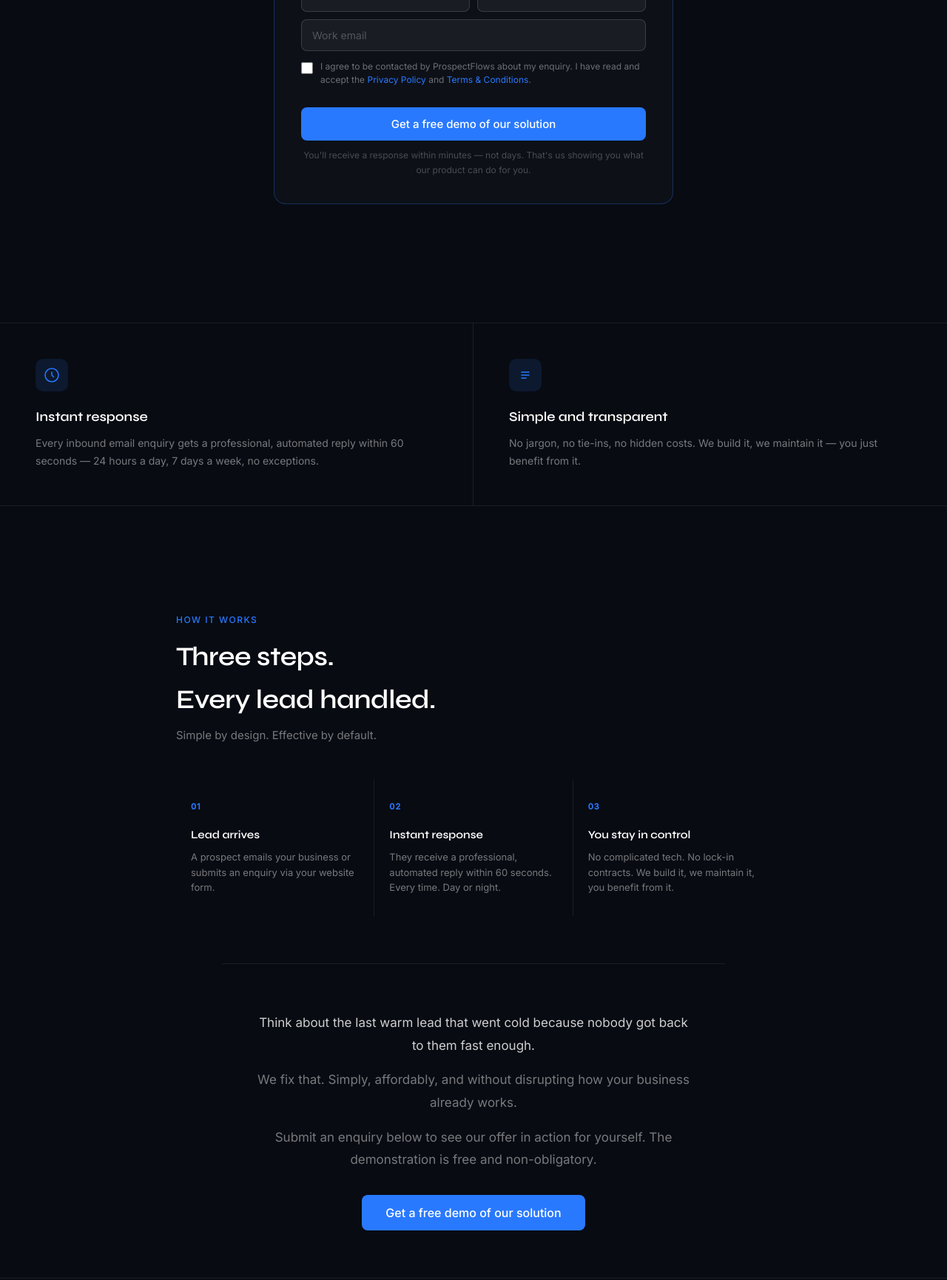
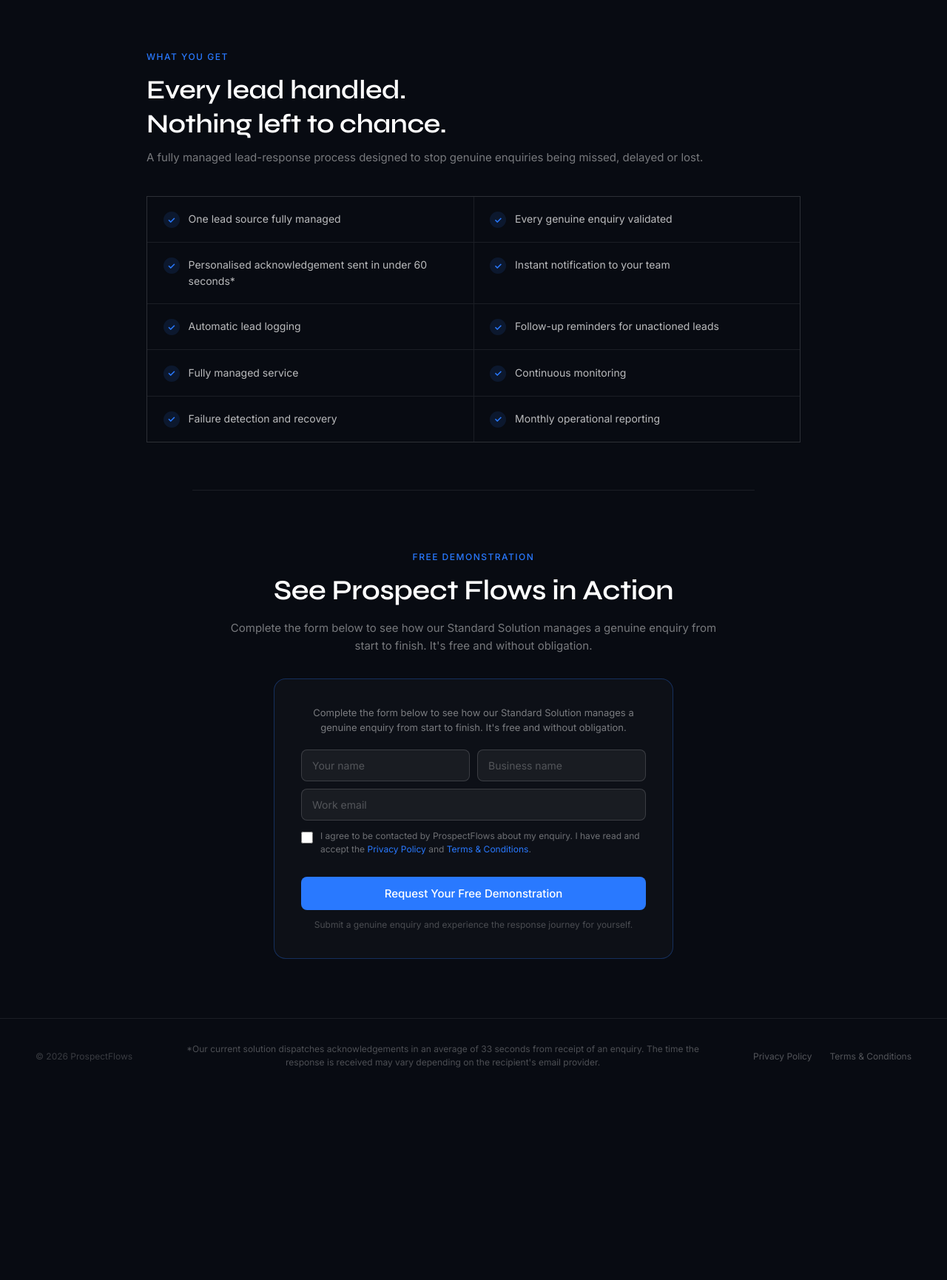
Before and after one commit to Prospect-Flows/prospect-flows, a plain HTML site: page index.html in a window 1280 px wide. Shown: the part 679-2409 px from the top of the page at 74% size. After the commit the page ends 2156 px from the top, so only its background shows below. Drawn offline with Linux system fonts and the light colour scheme.

Commit message:
Redesign landing page around the Standard Speed-to-Lead solution
Refocused the Prospect Flows landing page to position the business as an end-to-end lead management service rather than an email automation tool.

Changes include:

- Rewrote the hero section around the "Never let a hot lead go cold" positioning.
- Shifted messaging from technical implementation to customer outcomes.
- Replaced feature sections with a concise "What You Get" outcomes grid.
- Added the personalised acknowledgement in under 60 seconds* proposition.
- Updated the CTA to promote a free, no-obligation solution demonstration.
- Simplified the page structure while preserving the existing design language.
- Removed duplicated messaging and unnecessary sections.
- Moved the response-time disclaimer to the footer.
- Retained all existing functionality, including:
  - Web3Forms integration
  - hCaptcha validation
  - Google Analytics
  - Form routing
  - Existing styling and JavaScript behaviour

This establishes the landing page as the primary destination for Apollo outbound traffic and aligns it with the new Prospect Flows Standard Solution positioning.

```diff
--- a/index.html
+++ b/index.html
@@ -36,7 +36,7 @@
   .badge{display:inline-flex;align-items:center;gap:6px;background:var(--blue-dim);border:0.5px solid var(--blue-border);color:var(--blue);font-size:12px;padding:5px 14px;border-radius:20px;margin-bottom:2rem;letter-spacing:0.5px;font-weight:500}
   .badge::before{content:'';width:6px;height:6px;border-radius:50%;background:var(--blue);animation:pulse 2s infinite}
   @keyframes pulse{0%,100%{opacity:1}50%{opacity:0.3}}
-  h1{font-family:'Syne',sans-serif;font-size:62px;font-weight:600;line-height:1.1;letter-spacing:-2px;margin-bottom:1.5rem;color:#fff}
+  h1{font-family:'Syne',sans-serif;font-size:62px;font-weight:600;line-height:1.18;letter-spacing:-2px;margin-bottom:1.5rem;color:#fff;padding-bottom:0.06em}
   h1 em{color:var(--blue);font-style:normal}
   .sub{font-size:19px;color:var(--muted);line-height:1.7;margin-bottom:3rem;max-width:580px;margin-left:auto;margin-right:auto;font-weight:300}
   .sub strong{color:rgba(255,255,255,0.75);font-weight:400}
@@ -80,28 +80,77 @@
   .offer-cta{margin-top:2rem}
   .offer-btn{background:var(--blue);color:#fff;border:none;border-radius:8px;padding:14px 32px;font-size:16px;font-weight:500;font-family:'Inter',sans-serif;cursor:pointer;transition:background 0.2s}
   .offer-btn:hover{background:#1a6aff}
-  footer{border-top:0.5px solid var(--border);padding:2rem 3rem;display:flex;justify-content:space-between;align-items:center;font-size:12px;color:rgba(255,255,255,0.2)}
+  footer{border-top:0.5px solid var(--border);padding:2rem 3rem;display:grid;grid-template-columns:auto 1fr auto;gap:2rem;align-items:center;font-size:12px;color:rgba(255,255,255,0.2)}
   footer a{color:rgba(255,255,255,0.3);text-decoration:none}
   footer a:hover{color:var(--blue)}
+  .footer-disclaimer{max-width:720px;justify-self:center;text-align:center;color:rgba(255,255,255,0.28);line-height:1.5}
   .footer-links{display:flex;gap:1.5rem}
   .fade{opacity:0;transform:translateY(20px);transition:opacity 0.6s ease,transform 0.6s ease}
   .fade.visible{opacity:1;transform:none}
+
+  .outcomes{padding:4rem 3rem;max-width:980px;margin:0 auto}
+  .outcomes h2{font-family:'Syne',sans-serif;font-size:36px;font-weight:600;line-height:1.28;color:#fff;margin-bottom:0.5rem;letter-spacing:-0.5px;padding-bottom:0.06em}
+  .outcomes .sub2{font-size:15px;color:var(--muted);margin-bottom:2.5rem}
+  .outcome-grid{display:grid;grid-template-columns:1fr 1fr;gap:1px;background:var(--border);border:0.5px solid var(--border)}
+  .outcome{background:var(--bg);padding:1.2rem 1.35rem;display:flex;align-items:flex-start;gap:12px}
+  .outcome-check{width:22px;height:22px;border-radius:50%;background:var(--blue-dim);color:var(--blue);display:flex;align-items:center;justify-content:center;font-size:12px;font-weight:600;flex-shrink:0;margin-top:1px}
+  .outcome p{font-size:14px;color:rgba(255,255,255,0.72);line-height:1.55}
+  .demo-section{padding:5rem 3rem;max-width:760px;margin:0 auto;text-align:center;border-top:0.5px solid var(--border)}
+  .demo-section h2{font-family:'Syne',sans-serif;font-size:38px;font-weight:600;line-height:1.28;color:#fff;margin-bottom:0.75rem;letter-spacing:-0.5px;padding-bottom:0.06em}
+  .demo-section>.sub2{font-size:15px;color:var(--muted);margin-bottom:2rem}
+  @media(max-width:700px){
+    nav{padding:1rem 1.25rem}
+    .nav-cta{padding:8px 12px;font-size:12px}
+    .hero{padding:5rem 1.25rem 3.5rem}
+    h1{font-size:42px;letter-spacing:-1px}
+    .sub{font-size:17px}
+    .outcomes,.demo-section{padding:3.5rem 1.25rem}
+    .outcome-grid{grid-template-columns:1fr}
+    .field-row{grid-template-columns:1fr}
+    footer{padding:1.5rem 1.25rem;grid-template-columns:1fr;gap:1rem;align-items:start}
+    .footer-disclaimer{justify-self:start;text-align:left}
+  }
+
 </style>
 </head>
 <body>
 
 <nav>
   <div class="logo">Prospect<span>Flows</span></div>
-  <button class="nav-cta" onclick="document.getElementById('cta').scrollIntoView({behavior:'smooth'})">Get a free demo of our solution</button>
+  <button class="nav-cta" onclick="document.getElementById('cta').scrollIntoView({behavior:'smooth'})">See Prospect Flows in action</button>
 </nav>
 
 <div class="hero">
-  <div class="badge">Email Lead Automation</div>
-  <h1>No lead goes<br><em>cold.</em> Ever.</h1>
-  <p class="sub"><strong>Speed to lead is everything.</strong> Prospect Flows automatically responds to every inbound email enquiry within 60 seconds — so you never lose a warm lead to a slow reply again.</p>
+  <div class="badge">End-to-End Lead Management</div>
+  <h1>Never let a hot lead<br><em>go cold.</em></h1>
+  <p class="sub">You are already paying for leads — or paying someone to generate them. The hidden cost is what happens next. Prospect Flows makes sure every genuine enquiry is acknowledged, routed, logged and monitored from the moment it arrives.</p>
+</div>
 
+<div class="outcomes">
+  <div class="section-label fade">What you get</div>
+  <h2 class="fade">Every lead handled.<br>Nothing left to chance.</h2>
+  <p class="sub2 fade">A fully managed lead-response process designed to stop genuine enquiries being missed, delayed or lost.</p>
+
+  <div class="outcome-grid fade">
+    <div class="outcome"><span class="outcome-check">✓</span><p>One lead source fully managed</p></div>
+    <div class="outcome"><span class="outcome-check">✓</span><p>Every genuine enquiry validated</p></div>
+    <div class="outcome"><span class="outcome-check">✓</span><p>Personalised acknowledgement sent in under 60 seconds*</p></div>
+    <div class="outcome"><span class="outcome-check">✓</span><p>Instant notification to your team</p></div>
+    <div class="outcome"><span class="outcome-check">✓</span><p>Automatic lead logging</p></div>
+    <div class="outcome"><span class="outcome-check">✓</span><p>Follow-up reminders for unactioned leads</p></div>
+    <div class="outcome"><span class="outcome-check">✓</span><p>Fully managed service</p></div>
+    <div class="outcome"><span class="outcome-check">✓</span><p>Continuous monitoring</p></div>
+    <div class="outcome"><span class="outcome-check">✓</span><p>Failure detection and recovery</p></div>
+    <div class="outcome"><span class="outcome-check">✓</span><p>Monthly operational reporting</p></div>
+  </div>
+</div>
+
+<div class="demo-section">
+  <div class="section-label fade">Free demonstration</div>
+  <h2 class="fade">See Prospect Flows in Action</h2>
+  <p class="sub2 fade">Complete the form below to see how our Standard Solution manages a genuine enquiry from start to finish. It's free and without obligation.</p>
   <form class="cta-box" id="cta" action="https://api.web3forms.com/submit" method="POST">
-    <p class="cta-label">Tell us a little about your business and we'll show you exactly what we can do.</p>
+    <p class="cta-label">Complete the form below to see how our Standard Solution manages a genuine enquiry from start to finish. It's free and without obligation.</p>
 
     <!-- Web3Forms access key: this is expected to be visible in static HTML. -->
     <input type="hidden" name="access_key" value="8eabd017-1b37-4310-bc9a-291eca421850">
@@ -125,62 +174,14 @@
     </div>
     <div class="h-captcha" data-captcha="true" data-theme="dark"></div>
     <p class="captcha-error" id="captcha-error">Please complete the captcha before submitting.</p>
-    <button class="submit-btn" id="submit-btn" type="submit">Get a free demo of our solution</button>
-    <p class="form-note" id="reply-msg">You'll receive a response within minutes — not days. That's us showing you what our product can do for you.</p>
+    <button class="submit-btn" id="submit-btn" type="submit">Request Your Free Demonstration</button>
+    <p class="form-note" id="reply-msg">Submit a genuine enquiry and experience the response journey for yourself.</p>
   </form>
-</div>
-
-<div class="pillars">
-  <div class="pillar fade">
-    <div class="p-icon">
-      <svg width="22" height="22" viewBox="0 0 22 22" fill="none"><circle cx="11" cy="11" r="9" stroke="#2979FF" stroke-width="1.5"/><path d="M11 7v4l2.5 2.5" stroke="#2979FF" stroke-width="1.5" stroke-linecap="round"/></svg>
-    </div>
-    <h3>Instant response</h3>
-    <p>Every inbound email enquiry gets a professional, automated reply within 60 seconds — 24 hours a day, 7 days a week, no exceptions.</p>
-  </div>
-  <div class="pillar fade">
-    <div class="p-icon">
-      <svg width="22" height="22" viewBox="0 0 22 22" fill="none"><path d="M6 11h10M6 7h10M6 15h6" stroke="#2979FF" stroke-width="1.5" stroke-linecap="round"/></svg>
-    </div>
-    <h3>Simple and transparent</h3>
-    <p>No jargon, no tie-ins, no hidden costs. We build it, we maintain it — you just benefit from it.</p>
-  </div>
-</div>
-
-<div class="how">
-  <div class="section-label fade">How it works</div>
-  <h2 class="fade">Three steps.<br>Every lead handled.</h2>
-  <p class="sub2 fade">Simple by design. Effective by default.</p>
-  <div class="steps fade">
-    <div class="step">
-      <div class="step-num">01</div>
-      <h4>Lead arrives</h4>
-      <p>A prospect emails your business or submits an enquiry via your website form.</p>
-    </div>
-    <div class="step">
-      <div class="step-num">02</div>
-      <h4>Instant response</h4>
-      <p>They receive a professional, automated reply within 60 seconds. Every time. Day or night.</p>
-    </div>
-    <div class="step">
-      <div class="step-num">03</div>
-      <h4>You stay in control</h4>
-      <p>No complicated tech. No lock-in contracts. We build it, we maintain it, you benefit from it.</p>
-    </div>
-  </div>
-</div>
-
-<div class="offer fade">
-  <p><strong>Think about the last warm lead that went cold because nobody got back to them fast enough.</strong></p>
-  <p>We fix that. Simply, affordably, and without disrupting how your business already works.</p>
-  <p>Submit an enquiry below to see our offer in action for yourself. The demonstration is free and non-obligatory.</p>
-  <div class="offer-cta">
-    <button class="offer-btn" onclick="document.getElementById('cta').scrollIntoView({behavior:'smooth'})">Get a free demo of our solution</button>
-  </div>
 </div>
 
 <footer>
   <span>© 2026 ProspectFlows</span>
+  <p class="footer-disclaimer">*Our current solution dispatches acknowledgements in an average of 33 seconds from receipt of an enquiry. The time the response is received may vary depending on the recipient's email provider.</p>
   <div class="footer-links">
     <a href="privacy-policy.html">Privacy Policy</a>
     <a href="terms.html">Terms & Conditions</a>
```
